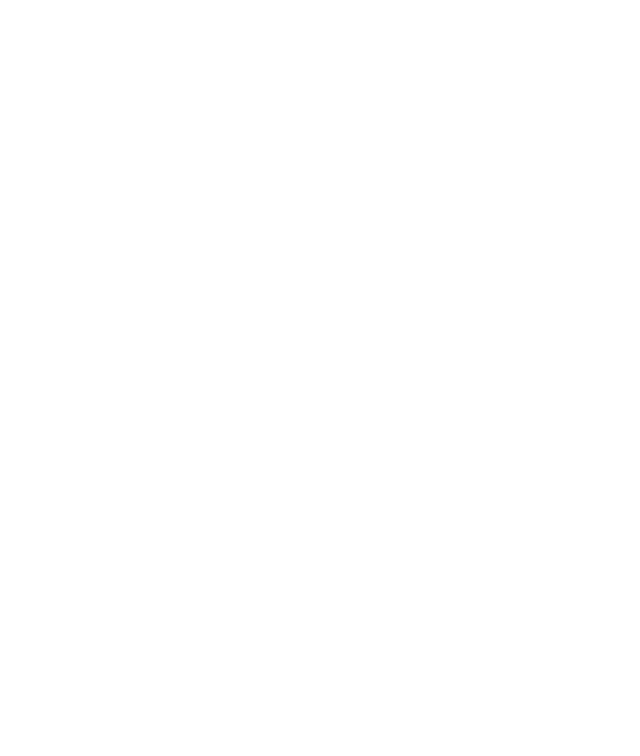
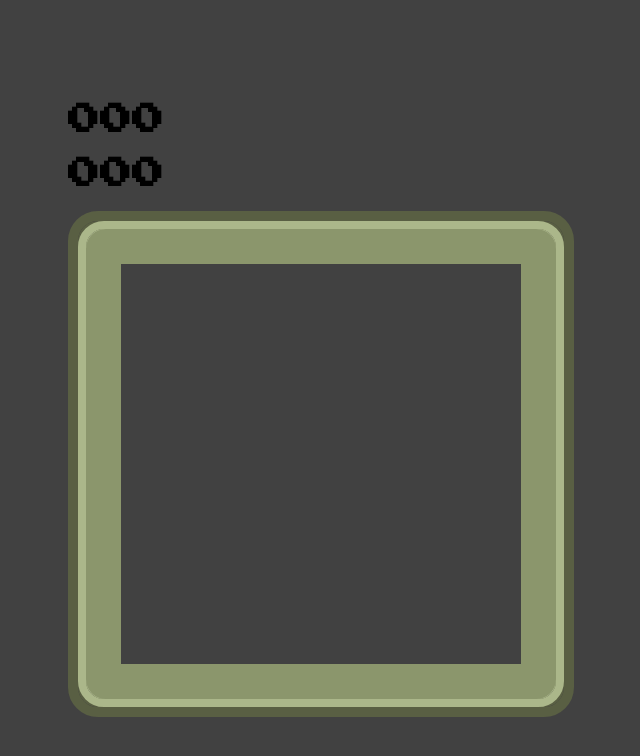
Before and after one commit to GemboJones/snake-game, a plain HTML site: page index.html in a window 1280 px wide. Shown: the whole page, without its empty margins (319-959 px from the left). Drawn offline with Linux system fonts and the light colour scheme.

Commit message:
adds css styling

```diff
--- a/index.html
+++ b/index.html
@@ -1,13 +1,34 @@
 <!DOCTYPE html>
 <html lang="en">
-<head>
-    <meta charset="UTF-8">
-    <meta name="viewport" content="width=device-width, initial-scale=1.0">
+  <head>
+    <meta charset="UTF-8" />
+    <meta name="viewport" content="width=device-width, initial-scale=1.0" />
+    <link rel="preconnect" href="https://fonts.googleapis.com" />
+    <link rel="preconnect" href="https://fonts.gstatic.com" crossorigin />
+    <link
+      href="https://fonts.googleapis.com/css2?family=Press+Start+2P&display=swap"
+      rel="stylesheet"
+    />
     <title>Snake</title>
-    <link rel="stylesheet" href="style.css">
+    <link rel="stylesheet" href="style.css" />
     <script src="script.js" defer></script>
-</head>
-<body>
+  </head>
+  <body>
+    <div>
+      <div class="scores">
+        <h1 id="score">000</h1>
+        <h1 id="topScore">000</h1>
+      </div>
 
-</body>
+      <div class="game-border-1">
+        <div class="game-border-2">
+            <div class="game-border-3">
+                <div id="game-board"></div>
+            </div>
+        </div>
+      </div>
+    </div>
+    <!-- <h1 id="instruction-text">Press spacebar to start</h1>
+    <img src="images/snake-game-logo.png" alt="snake-logo"> -->
+  </body>
 </html>
--- a/style.css
+++ b/style.css
@@ -0,0 +1,39 @@
+body {
+    display: flex;
+    align-items: center;
+    justify-content: center;
+    height: 100vh;
+    margin: 0;
+    font-family: 'Press Start 2P', cursive;
+}
+
+body,
+.snake {
+    background-color: #414141;
+}
+
+#game-board {
+    border-radius: 100px;
+    display: grid;
+    grid-template-columns: repeat(20, 20px);
+    grid-template-rows: repeat(20, 20px);
+    margin: 5px;
+}
+
+.game-border-1 {
+    border: #595F43 solid 10px;
+    border-radius: 30px;
+    box-shadow: inset 0 0 0 10px #595F43;
+}
+
+.game-border-2 {
+    border: #abb78a solid 8px;
+    border-radius: 26px;
+    box-shadow: inset 0 0 0 10px #abb78a;
+}
+
+.game-border-3 {
+    border: #8b966c solid 30px;
+    border-radius: 20px;
+    box-shadow: inset 0 0 0 5px #8b966c;
+}
```
Also changed, not shown: images/snake-game-logo.png (added).
